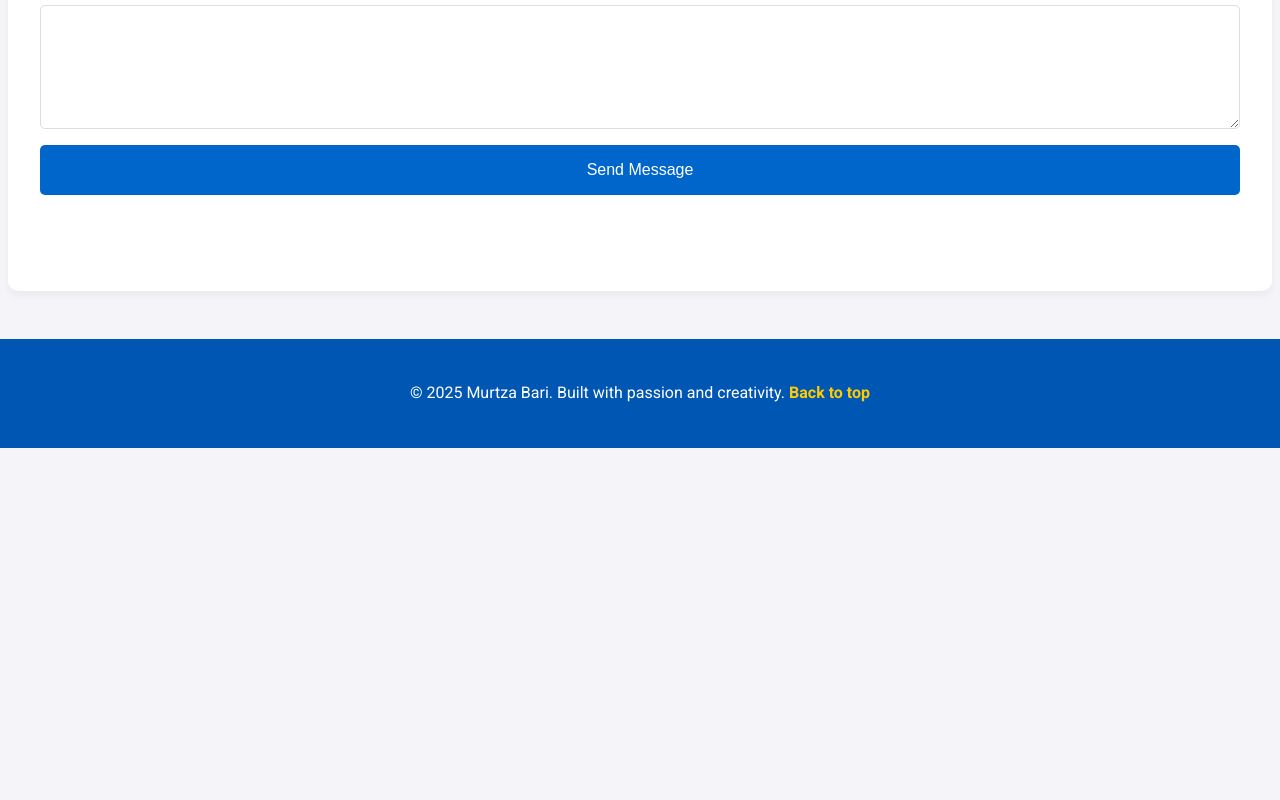
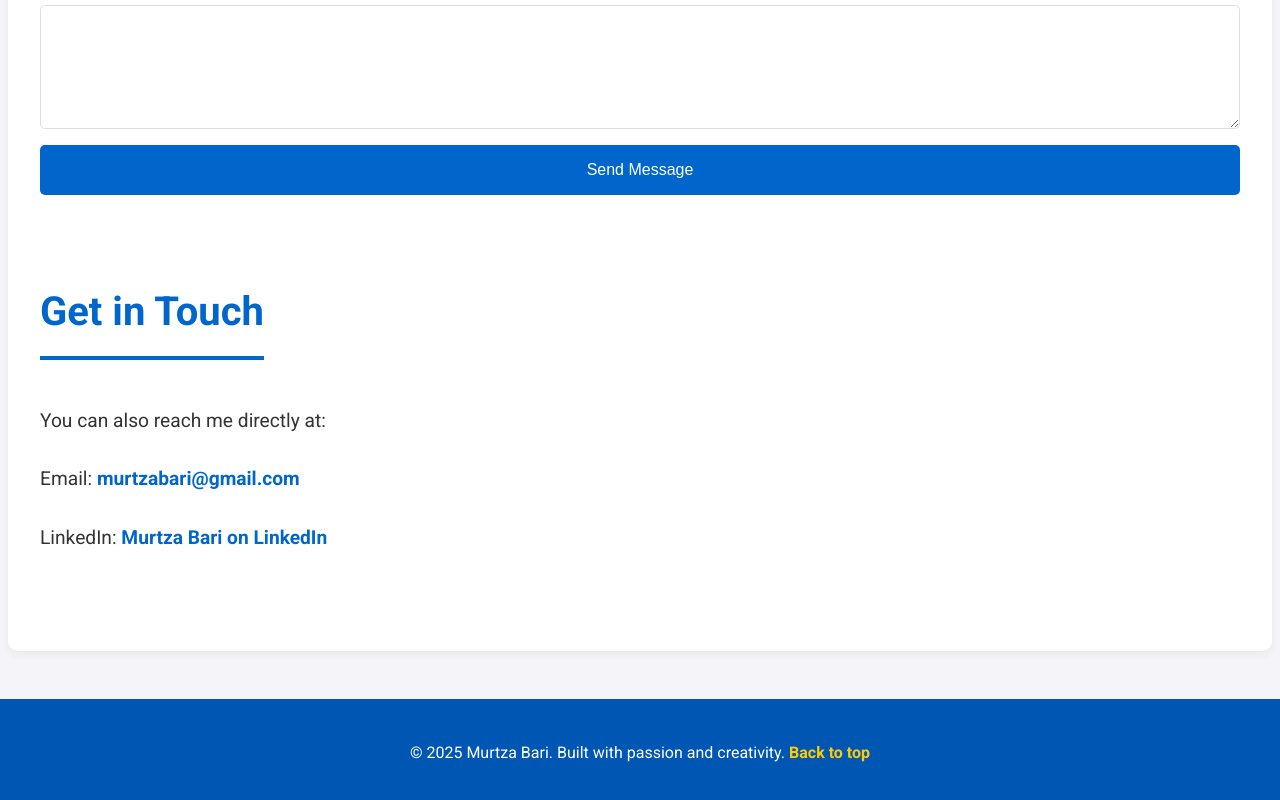
Before and after one commit to Murtza26/murtza-bari, a plain HTML site: page contact.html in a window 1280 px wide. Shown: the part 840-1640 px from the top of the page. Before the commit the page ends 1288 px from the top, so only its background shows below. Drawn offline with Linux system fonts and the light colour scheme.

Commit message:
Update contact.html

```diff
--- a/contact.html
+++ b/contact.html
@@ -143,6 +143,21 @@
             text-decoration: underline;
         }
 
+        .contact-info {
+            margin-top: 2rem;
+            font-size: 1.2rem;
+        }
+
+        .contact-info a {
+            color: #0066cc;
+            text-decoration: none;
+            font-weight: 600;
+        }
+
+        .contact-info a:hover {
+            text-decoration: underline;
+        }
+
         @media (max-width: 768px) {
             header h1 {
                 font-size: 3rem;
@@ -198,6 +213,13 @@
                 <button type="submit">Send Message</button>
             </form>
         </section>
+
+        <section class="section contact-info">
+            <h2>Get in Touch</h2>
+            <p>You can also reach me directly at:</p>
+            <p>Email: <a href="mailto:murtzabari@gmail.com">murtzabari@gmail.com</a></p>
+            <p>LinkedIn: <a href="https://www.linkedin.com/in/murtza-bari-5057a7244/?originalSubdomain=uk" target="_blank">Murtza Bari on LinkedIn</a></p>
+        </section>
     </main>
     <footer>
         <p>&copy; 2025 Murtza Bari. Built with passion and creativity. <a href="#top">Back to top</a></p>
```
